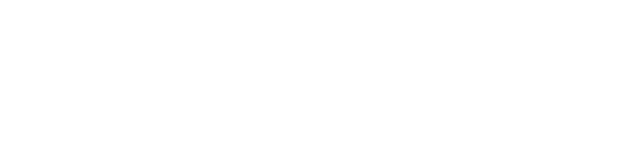
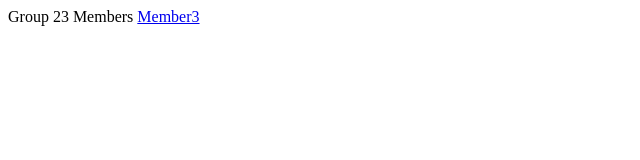
Before and after one commit to git-repository23/https-brunch.co.kr, a plain HTML site: page index.html in a window 1280 px wide. Shown: the whole page, without its empty margins (0-640 px from the left). Drawn offline with Linux system fonts and the light colour scheme.

Commit message:
Add Hyperlink to index.html

```diff
--- a/index.html
+++ b/index.html
@@ -1,3 +1,7 @@
 <html>
-
+  <title>Group 23 Homepage</title>
+  <head>Group 23 Members</head>
+  <body>
+	  <a href="member3.html">Member3</a>
+  </body>
 </html>
```
